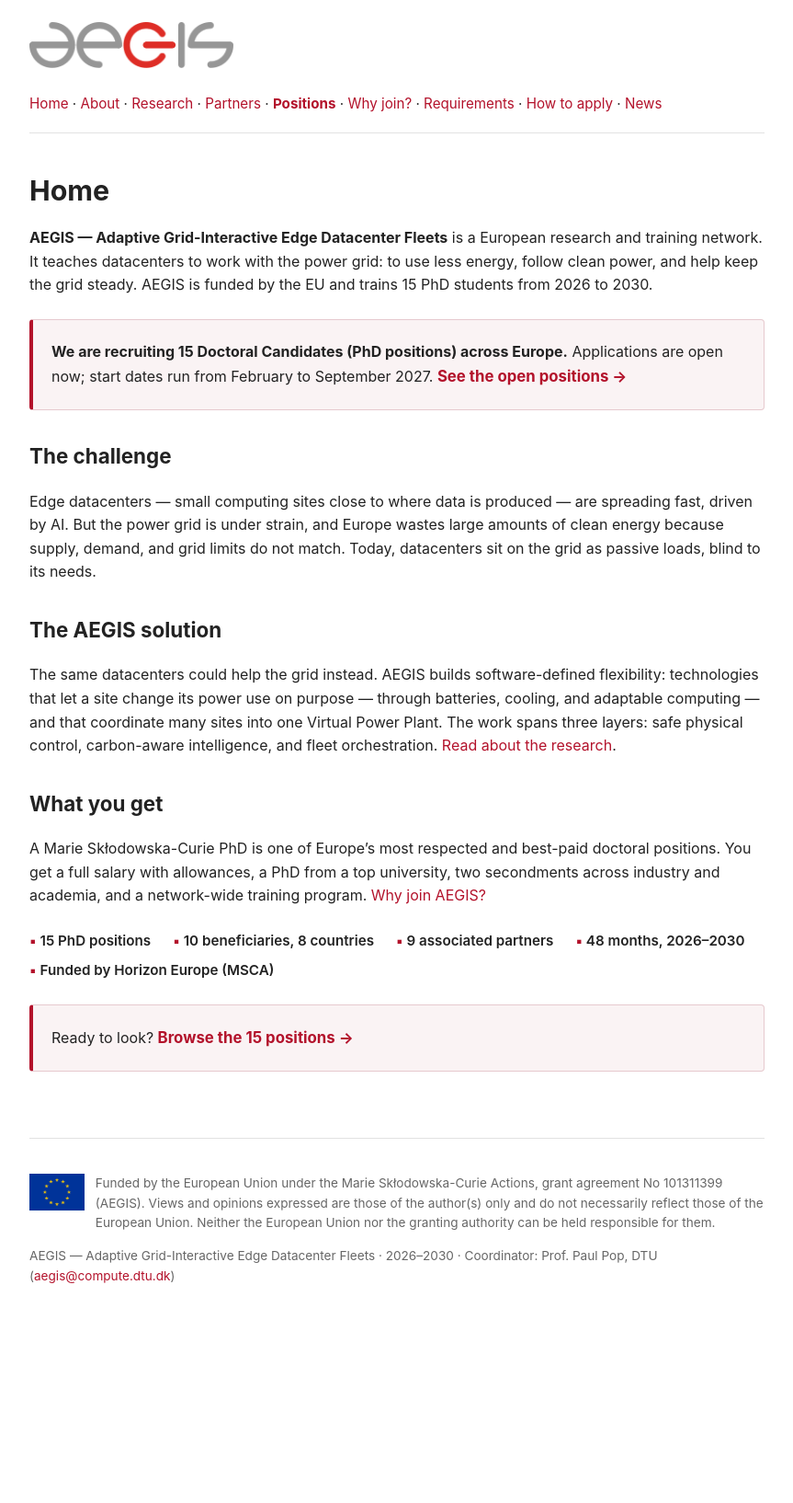
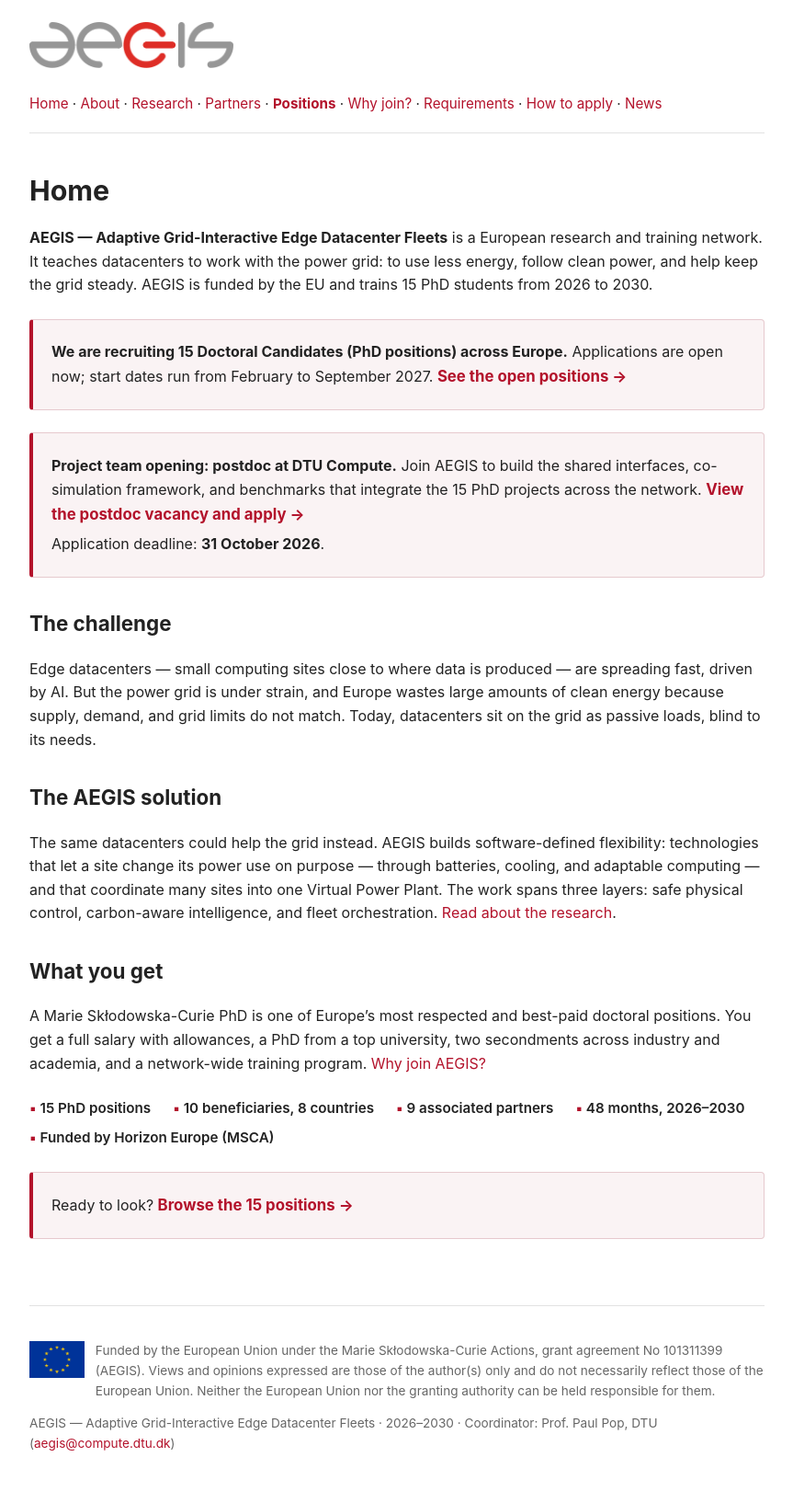
Before and after one commit to aegis-dn/aegis-dn.github.io, a Jekyll site: the page built from index.md, in a window 1280 px wide. Shown: the whole page at 92% size, without its empty margins (208-1071 px from the left). Built offline with Jekyll 4.4.1, drawn with Linux system fonts in a browser that asks for light colours; before the commit the page ends 1452 px from its top, so only the background shows below that.

Commit message:
Announce AEGIS postdoc vacancy

```diff
--- a/index.md
+++ b/index.md
@@ -9,6 +9,14 @@ permalink: /
 **We are recruiting 15 Doctoral Candidates (PhD positions) across Europe.**
 Applications are open now; start dates run from February to September 2027.
 [See the open positions →](/positions/){: .cta-link}
+</div>
+
+<div class="cta-box" markdown="1">
+**Project team opening: postdoc at DTU Compute.**
+Join AEGIS to build the shared interfaces, co-simulation framework, and benchmarks that integrate the 15 PhD projects across the network.
+[View the postdoc vacancy and apply →](https://efzu.fa.em2.oraclecloud.com/hcmUI/CandidateExperience/en/sites/CX_2001/job/7991/){: .cta-link}
+
+Application deadline: **31 October 2026**.
 </div>
 
 ## The challenge
```
Also changed, not shown: news.md (+5 -0 lines), positions.md (+9 -1 lines).
